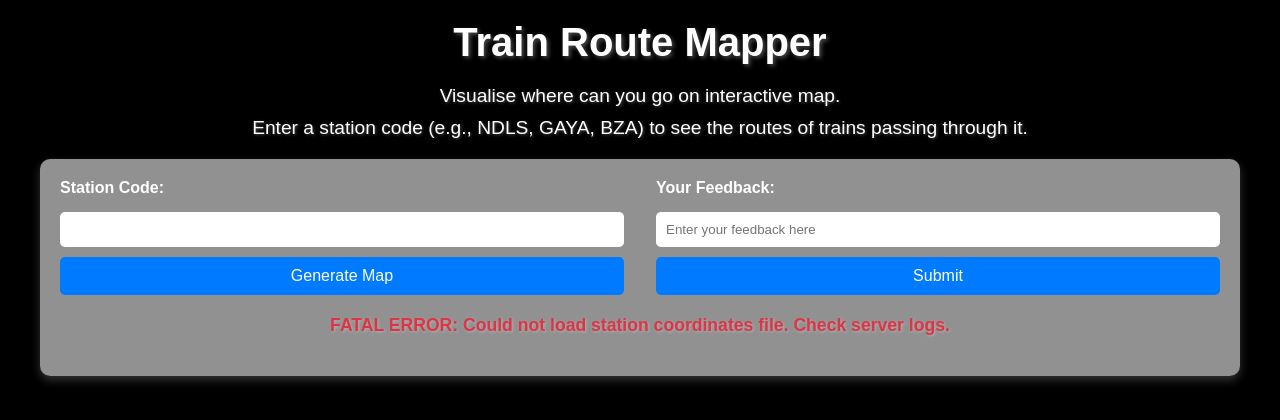
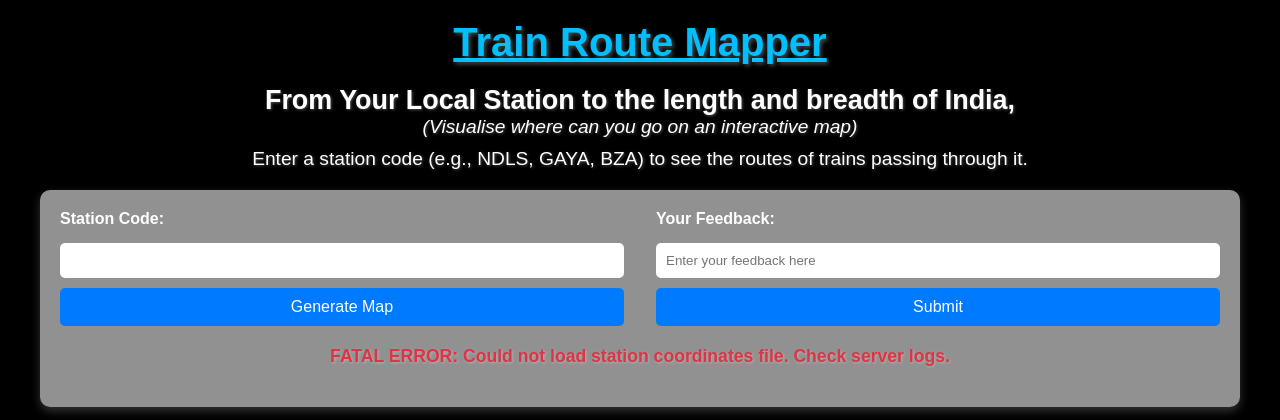
Before and after one commit to uitddn/train-route-mapper, a Flask app: page / in a window 1280 px wide. Shown: the top 420 px of the page. Run offline with Flask 3, Linux system fonts and the light colour scheme.

Commit message:
Update index.html

```diff
--- a/templates/index.html
+++ b/templates/index.html
@@ -162,7 +162,9 @@
     </style>
   </head>
   <body>
-    <h1>Train Route Mapper</h1>
+    <h1 style="text-decoration: underline; color: #00bfff">
+      Train Route Mapper
+    </h1>
     <h2
       style="
         text-align: center;
@@ -171,7 +173,12 @@
         margin-bottom: 10px;
       "
     >
-      Visualise where can you go on interactive map.
+      <span style="display: block; font-size: 1.4em; font-weight: bold">
+        From Your Local Station to the length and breadth of India,
+      </span>
+      <span style="display: block; font-size: 1em; font-weight: normal">
+        <em>(Visualise where can you go on an interactive map)</em>
+      </span>
     </h2>
     <p>
       Enter a station code (e.g., NDLS, GAYA, BZA) to see the routes of trains
```
